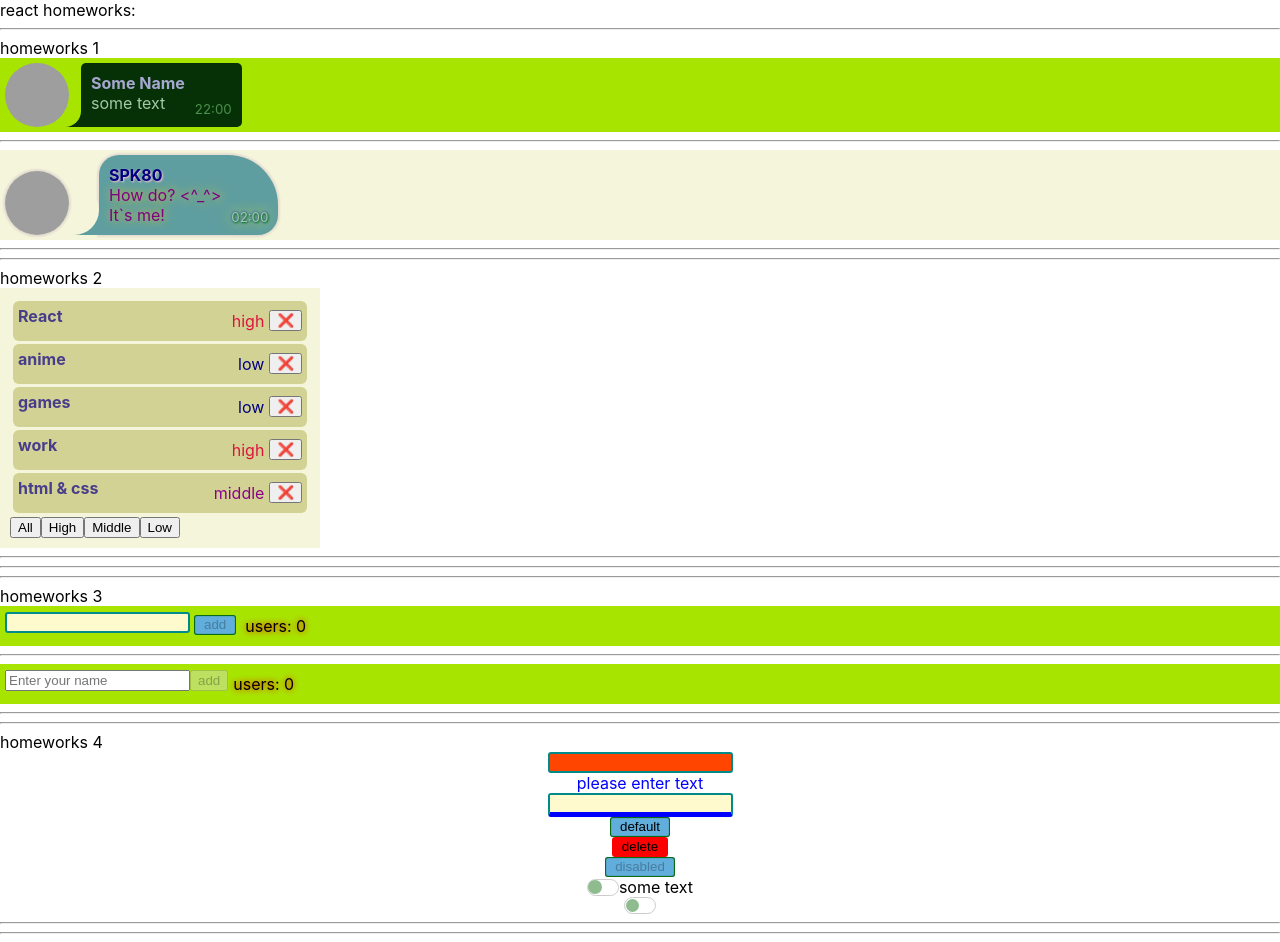
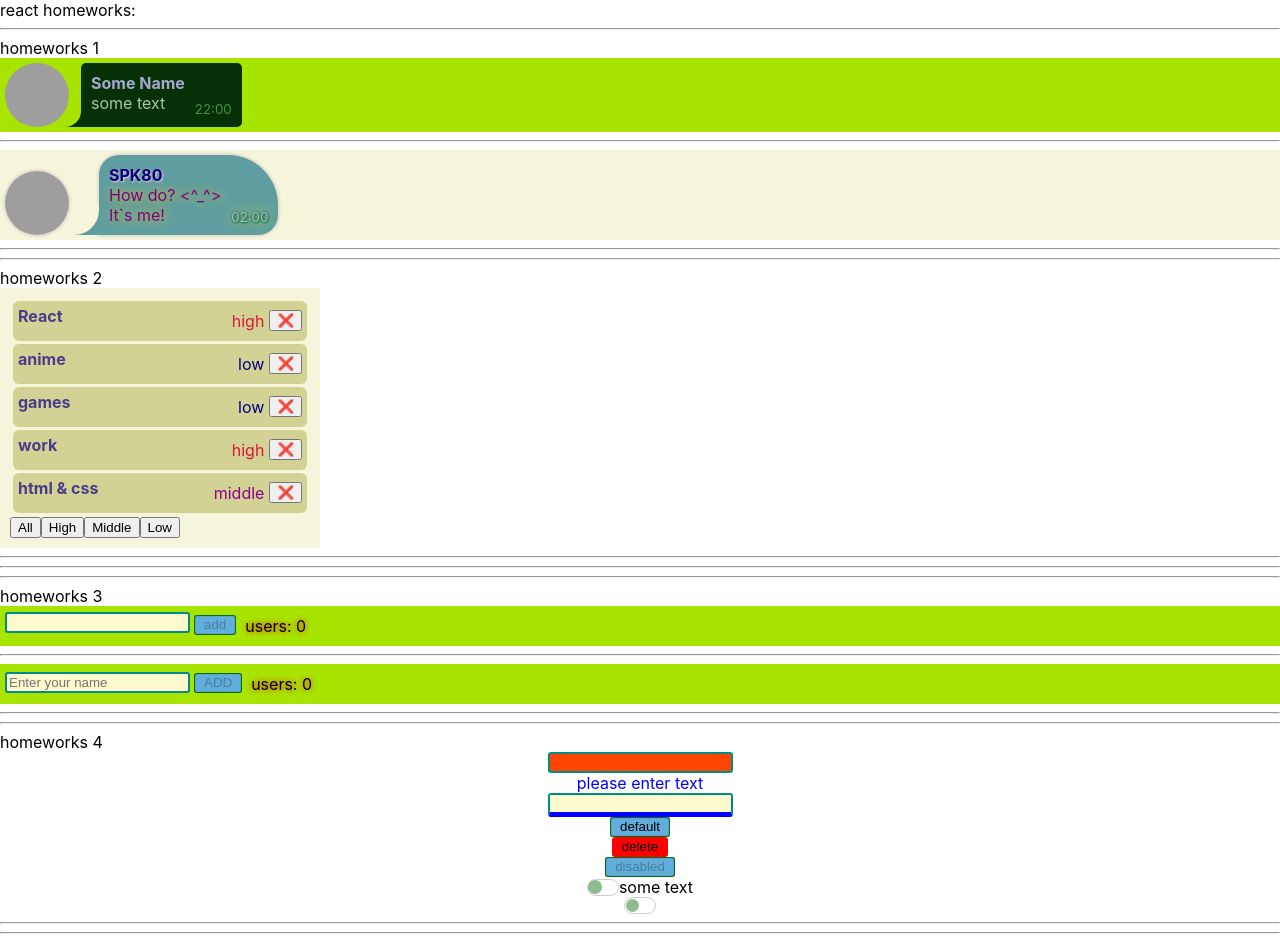
Before and after one commit to SPK80/simple-react-homeworks, a React (Create React App) app: page / in a window 1280 px wide. Built offline with nearby package versions, Linux system fonts and the light colour scheme; grey boxes are pictures that could not be loaded.

Commit message:
refactor: HW3

```diff
--- a/src/p2-homeworks/h3/AlternativeGreeting.tsx
+++ b/src/p2-homeworks/h3/AlternativeGreeting.tsx
@@ -1,5 +1,8 @@
 import React, {ChangeEvent, KeyboardEvent} from "react";
 import s from './Greeting.module.css';
+import SuperButton from "../h4/common/c2-SuperButton/SuperButton";
+import SuperInputText from "../h4/common/c1-SuperInputText/SuperInputText";
+import {PopUpMessage} from "./PopUpMessage";
 
 type PropsType = {
     name: string
@@ -7,7 +10,7 @@ type PropsType = {
     changeName: (name: string) => void
     confirm: () => void
     greetingMessage: string | null
-    errorMessage: string | null
+    error:boolean
 }
 
 export const AlternativeGreeting: React.FC<PropsType> = (props) => {
@@ -17,29 +20,41 @@ export const AlternativeGreeting: React.FC<PropsType> = (props) => {
 
     const onClickConfirmHandler = () => props.confirm()
 
-    const onKeyPressHandler = (e:KeyboardEvent<HTMLInputElement>) => {
+    const onKeyPressHandler = (e: KeyboardEvent<HTMLInputElement>) => {
         if (e.key === 'Enter') {
             props.confirm()
         }
     };
     return (
         <div className={s.greeting}>
-            <div><input
-                type="text"
-                value={props.name}
-                onChange={onChangeNameHandler}
-                onKeyPress={onKeyPressHandler}
-                placeholder='Enter your name'/>
-                <button
+            <div>
+                <SuperInputText
+                    type="text"
+                    value={props.name}
+                    onChange={onChangeNameHandler}
+                    onKeyDown={onKeyPressHandler}
+                    placeholder='Enter your name'
+                />
+                <SuperButton
                     onClick={onClickConfirmHandler}
                     disabled={props.name === ''}
+                    className={s.altAddButton}
                 > add
-                </button>
+                </SuperButton>
             </div>
-            {props.errorMessage && <div className={s.alternativeErrorMessage}>{props.errorMessage}</div>}
+
+            <PopUpMessage
+                text={'Spaces are not allowed'}
+                show={props.error}
+            />
+
             <div className={s.totalUsers}>users: {props.usersCount}</div>
 
-            {props.greetingMessage && <div className={s.alternativeGreetingMessage}>{props.greetingMessage}</div>}
+            <PopUpMessage
+                text={props.greetingMessage??''}
+                show={props.greetingMessage!==null}
+            />
+
         </div>
     );
 }
--- a/src/p2-homeworks/h3/AlternativeGreetingContainer.tsx
+++ b/src/p2-homeworks/h3/AlternativeGreetingContainer.tsx
@@ -10,15 +10,15 @@ const AlternativeGreetingContainer: React.FC<PropsType> = (props) => {
 
     const [name, setName] = useState<string>('')
     const [greetingMessage, setGreetingMessage] = useState<string | null>(null)
-    const [errorMessage, setErrorMessage] = useState<string | null>(null)
+    const [error, setError] = useState<boolean>(false)
 
     const changeName = (newName: string) => {
         const trimmedName = newName.trim();
         if (trimmedName !== newName) {
-            setErrorMessage('Spaces are not allowed')
-            setTimeout(() => setErrorMessage(null), 1000)
+            setError(true)
+            setTimeout(() => setError(false), 2000)
         } else {
-            setErrorMessage(null)
+            setError(false)
         }
         setName(trimmedName)
     }
@@ -38,7 +38,7 @@ const AlternativeGreetingContainer: React.FC<PropsType> = (props) => {
                 changeName={changeName}
                 confirm={confirm}
                 greetingMessage={greetingMessage}
-                errorMessage={errorMessage}
+                error = {error}
             />
         </div>
     )
--- a/src/p2-homeworks/h3/Greeting.module.css
+++ b/src/p2-homeworks/h3/Greeting.module.css
@@ -15,17 +15,14 @@
     align-items: flex-start;
 }
 
-/*.greeting input {*/
-/*    background-color: blanchedalmond;*/
-/*    border-radius: 3px;*/
-/*    text-shadow: #FFCC00 1px 1px 1px;*/
-/*    font-size: 14px;*/
-/*    padding: 3px;*/
-/*}*/
-
 .addButton {
     margin: 4px;
-    /*box-shadow: dimgray 0 0 3px;*/
+}
+
+
+.altAddButton {
+    margin: 4px;
+    text-transform: uppercase;
 }
 
 .totalUsers {
@@ -45,6 +42,8 @@
 }
 
 .alternativeErrorMessage {
+    transition: 1s;
+    opacity: 1;
     width: fit-content;
     background-color: pink;
     font-weight: bold;
@@ -54,3 +53,15 @@
     border-radius: 5px;
     box-shadow: red 0 0 6px;
 }
+.alternativeNoErrorMessage {
+    transition: 1s;
+    opacity: 0;
+    width: fit-content;
+    background-color: pink;
+    font-weight: bold;
+    color: darkblue;
+    padding: 5px;
+    margin: 5px;
+    border-radius: 5px;
+    box-shadow: red 0 0 6px;
+}
--- a/src/p2-homeworks/h3/Greeting.tsx
+++ b/src/p2-homeworks/h3/Greeting.tsx
@@ -23,7 +23,7 @@ const Greeting: React.FC<GreetingPropsType> = (
                     onChangeText={setNameCallback}
                     onEnter={addUser}
                     spanClassName={s.errorMessage}
-                    error={error ? 'Please enter you name' : ''}
+                    error={error ? 'Please enter your name' : ''}
                 />
             </span>
             <SuperButton
--- /dev/null
+++ b/src/p2-homeworks/h3/PopUpMessage.module.css
@@ -0,0 +1,19 @@
+.popUpMessage {
+    background-color: pink;
+    font-weight: bold;
+    color: darkblue;
+    padding: 5px;
+    margin: 5px;
+    border-radius: 5px;
+    box-shadow: red 0 0 6px;
+}
+
+.show {
+    transition: 0.5s;
+    opacity: 1;
+}
+
+.disappear {
+    transition: 0.5s;
+    opacity: 0;
+}
--- /dev/null
+++ b/src/p2-homeworks/h3/PopUpMessage.tsx
@@ -0,0 +1,21 @@
+import s from "./PopUpMessage.module.css";
+import React, {useState} from "react";
+
+type PopUpMessagePropsType = {
+    text: string
+    show: boolean
+}
+
+export const PopUpMessage = (props: PopUpMessagePropsType) => {
+    const [message, setMessage] = useState('')
+    if (message === '' && props.show) setMessage(props.text)
+    if (message !== '' && !props.show) setTimeout(() => setMessage(''), 300)
+
+    let finalClassName = s.popUpMessage
+    if (props.show) finalClassName += (' ' + s.show)
+    else finalClassName += (' ' + s.disappear)
+
+    return (
+        (message !== '') ? <span className={finalClassName}>{message}</span> : <></>
+    )
+}
```
